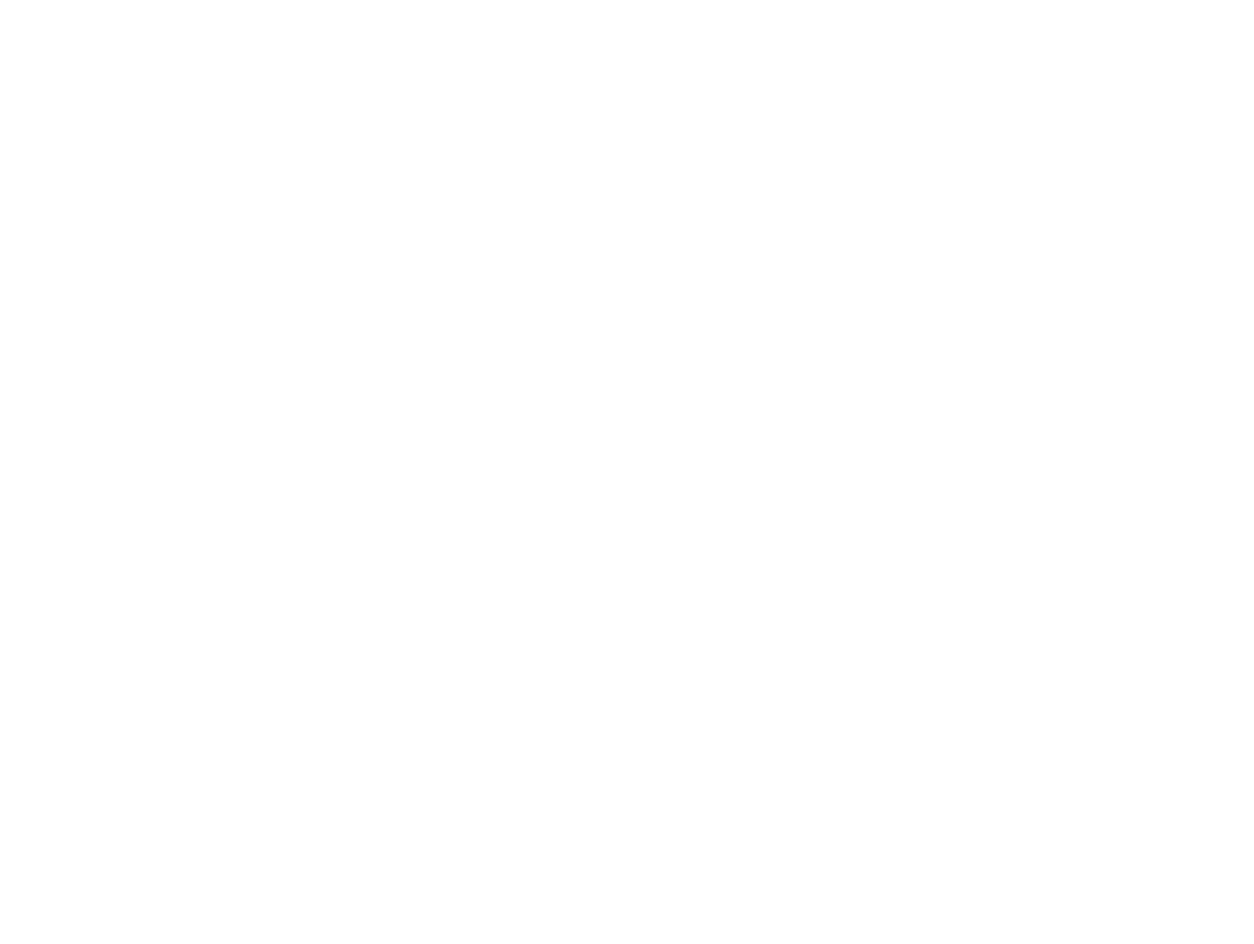
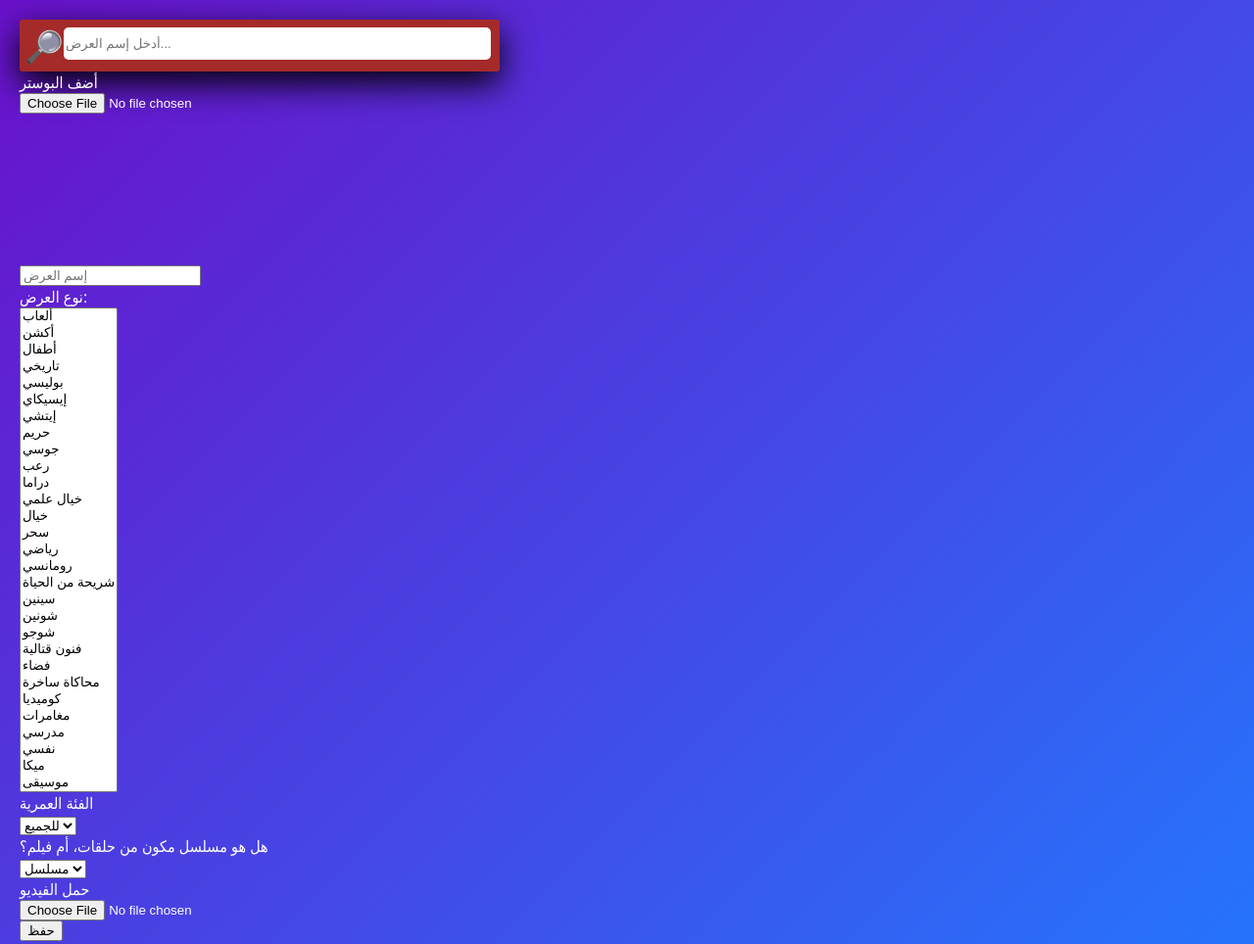
Before and after one commit to kazumaali/Kazuma-TV, a plain HTML site: page movies.html in a window 1280 px wide. Shown: the top 964 px of the page at 98% size. Before the commit the page ends 800 px from the top, so only its background shows below. Drawn offline with Linux system fonts and the light colour scheme.

Commit message:
Add files via upload

```diff
--- a/index.css
+++ b/index.css
@@ -6,6 +6,15 @@ body {
     min-height: 100vh;
     color: white;
 }
+
+a {
+    text-decoration: none;
+    background-color: aliceblue;
+    color: red;
+    padding: 5px;
+    border-radius: 8px 8px 8px 8px;
+}
+
 .container {
     max-width: 1200px;
     margin: 0 auto;
--- /dev/null
+++ b/movies.css
@@ -0,0 +1,47 @@
+.add-movie-form input, label, button {
+    display: block;
+}
+
+.search-box {
+    width: min(480px, 100%);
+    background-color: brown;
+    display: flex;
+    padding: 5px;
+    margin-top: 0;
+    margin-left: 0;
+    border-radius: 3px 3px 3px 3px;
+    box-shadow: 0 12px 35px 0 black;
+    font-size: 2rem;
+}
+
+.search-box input {
+    border-radius: 5px 5px 5px 5px;
+    border: none;
+    width: 90%;
+    height: 1.95rem;
+    margin-top: 2.8px;
+}
+
+.add-movie {
+    background-color: dodgerblue;
+    position: fixed;
+    z-index: 1000;
+    border: none;
+    margin-top: 480px;
+    margin-left: 310px;
+    border-radius: 55px 55px 55px 55px;
+
+    height: 2.8rem;
+    width: 2.8rem;
+    align-items: center;
+    font-size: 2.8rem;
+    padding-bottom: 50px;
+    padding-left: 10px;
+    padding-right: 15px;
+    color: white;
+    cursor: pointer;
+}
+
+#imageInput {
+
+}
--- a/movies.html
+++ b/movies.html
@@ -4,12 +4,88 @@
 
 
     <meta http-equiv="CONTENT-TYPE" content="text/html; charset=UTF-8">
+    <link rel="stylesheet" href="index.css">
+    <link rel="stylesheet" href="movies.css">
+    <script type="text/javascript" src="movies.js" defer></script>
     <title>Kazuma TV/Movies</title>
 
 
 </head>
 <body>
 
+    <div class="search-box">
+
+        <label for="searchBox"><span>🔎</span></label>
+        <input type="text" id="searchBox" placeholder="أدخل إسم العرض...">
+
+
+    </div>
+    <button class="add-movie" id="addMovie" onclick="addMovie()">+</button>
+
+    <form class="add-movie-form">
+
+        <label for="imageInput">أضف البوستر</label>
+        <input type="file" accept="image/*" id="imageInput">
+        <canvas id="canvas"></canvas>
+
+        <input type="text" class="movie-name" id="movieName" placeholder="إسم العرض">
+
+        <label for="genre">نوع العرض: </label>
+        <select id="genre" class="genre" name="genre" multiple size="29" required>
+            <option value="game">ألعاب</option>
+            <option value="action">أكشن</option>
+            <option value="children">أطفال</option>
+            <option value="history">تاريخي</option>
+            <option value="police">بوليسي</option>
+            <option value="isekai">إيسيكاي</option>
+            <option value="ecchi">إيتشي</option>
+            <option value="harem">حريم</option>
+            <option value="josei">جوسي</option>
+            <option value="horror">رعب</option>
+            <option value="drama">دراما</option>
+            <option value="sci-fi">خيال علمي</option>
+            <option value="fantasy">خيال</option>
+            <option value="magic">سحر</option>
+            <option value="sport">رياضي</option>
+            <option value="romance">رومانسي</option>
+            <option value="sliceOfLife">شريحة من الحياة</option>
+            <option value="seinen">سينين</option>
+            <option value="shounen">شونين</option>
+            <option value="shoujo">شوجو</option>
+            <option value="martial-arts">فنون قتالية</option>
+            <option value="space">فضاء</option>
+            <option value="parody">محاكاة ساخرة</option>
+            <option value="comedy">كوميديا</option>
+            <option value="adventures">مغامرات</option>
+            <option value="school">مدرسي</option>
+            <option value="psych">نفسي</option>
+            <option value="mecha">ميكا</option>
+            <option value="music">موسيقى</option>
+        </select>
+
+        <label for="ageRange">الفئة العمرية</label>
+        <select id="ageRange" required>
+
+            <option value="forEveryone">للجميع</option>
+            <option value="up12">+12</option>
+            <option value="up18">+18</option>
+
+        </select>
+
+        <label for="movieType">هل هو مسلسل مكون من حلقات، أم فيلم؟</label>
+        <select id="movieType" class="movieType" name="movieType" required>
+
+            <option value="series">مسلسل</option>
+            <option value="film">فيلم</option>
+
+        </select>
+
+        <label for="videoInput">حمل الفيديو</label>
+        <input type="file" accept="video/*" id="videoInput">
+
+        <button type="submit" id="saveMovieBtn" class="save-movie">حفظ</button>
+
+    </form>
 
 
 
--- /dev/null
+++ b/movies.js
@@ -0,0 +1,15 @@
+const addMovie = document.getElementById("addMovie");
+
+const isAdmin = "kazumasatou20021423@gmail.com";
+
+let currentUser = null;
+
+function checkAuth() {
+    if (currentUser !== isAdmin) {
+        addMovie.style.display = "none";
+    } else {
+        addMovie.style.display = "flex";
+    }
+}
+
+checkAuth();
```
Also changed, not shown: index.html (+1 -1 lines).
